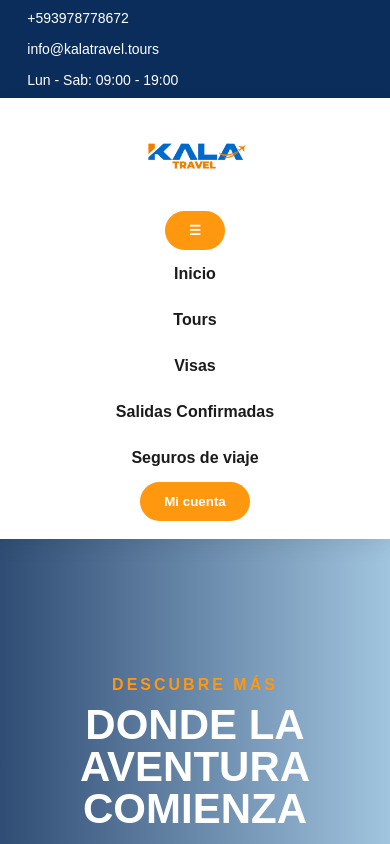
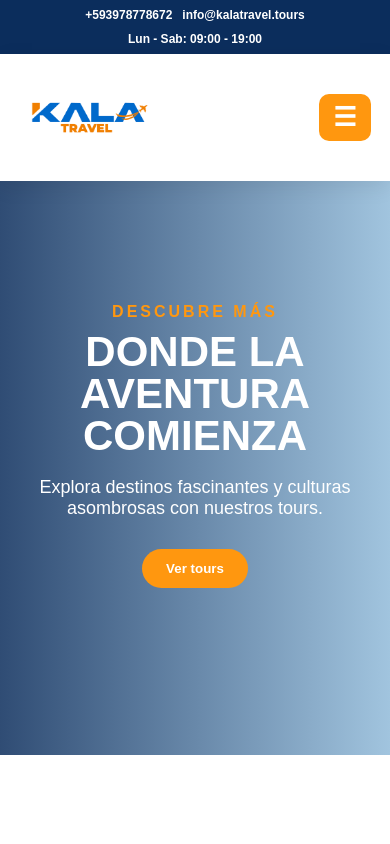
Before and after one commit to InfoKT23/Kala_Travel_pagina, a Next.js app: page / in a window 390 px wide. Shown: the top 844 px of the page. Built offline with nearby package versions, Linux system fonts and the light colour scheme.

Commit message:
Update globals.css

```diff
--- a/app/globals.css
+++ b/app/globals.css
@@ -16,6 +16,7 @@ body {
   font-family: Arial, Helvetica, sans-serif;
   color: var(--texto);
   background: #fff;
+  padding-top: 155px;
 }
 
 a {
@@ -23,27 +24,35 @@ a {
   color: inherit;
 }
 
+/* HEADER FIJO COMPLETO */
+.siteHeader {
+  position: fixed;
+  top: 0;
+  left: 0;
+  width: 100%;
+  z-index: 9999;
+}
+
+/* FRANJA AZUL */
 .topbar {
   background: var(--azul-oscuro);
   color: white;
   padding: 10px 7%;
   display: flex;
   justify-content: center;
-  gap: 30px;
+  gap: 35px;
   font-size: 14px;
+  font-weight: 600;
 }
 
+/* NAVBAR */
 .navbar {
-  padding: 18px 7%;
+  padding: 22px 7%;
   display: flex;
   justify-content: space-between;
   align-items: center;
   background: white;
   box-shadow: 0 6px 20px rgba(0,0,0,.08);
-
-  position: sticky;
-  top: 0;
-  z-index: 1000;
 }
 
 .logo {
@@ -55,23 +64,36 @@ a {
   object-fit: contain;
 }
 
-.navbar ul {
+/* MENÚ */
+.navMenu {
   display: flex;
   list-style: none;
   gap: 28px;
   font-weight: 700;
 }
 
-.navbar li {
+.navMenu li {
   cursor: pointer;
   transition: color .3s;
 }
 
-.navbar li:hover {
+.navMenu li:hover {
   color: var(--naranja);
 }
 
-button {
+.menuBtn {
+  display: none;
+  background: var(--naranja);
+  color: white;
+  border: none;
+  font-size: 26px;
+  border-radius: 10px;
+  padding: 8px 14px;
+}
+
+/* BOTONES */
+button,
+.accountBtn {
   background: var(--naranja);
   border: none;
   padding: 12px 24px;
@@ -82,11 +104,13 @@ button {
   transition: .3s;
 }
 
-button:hover {
+button:hover,
+.accountBtn:hover {
   background: var(--azul);
   transform: translateY(-2px);
 }
 
+/* HERO */
 .hero {
   min-height: 620px;
   background:
@@ -96,12 +120,12 @@ button:hover {
   background-position: center;
   display: flex;
   align-items: center;
-  padding: 0 60px; /* 🔥 fijo, no porcentaje */
+  padding: 0 60px;
   color: white;
 }
 
 .heroContent {
-  max-width: 1200px; /* más ancho */
+  max-width: 1200px;
 }
 
 .heroContent p {
@@ -124,6 +148,7 @@ button:hover {
   margin-bottom: 30px;
 }
 
+/* SECCIONES */
 .section {
   padding: 85px 7%;
   text-align: center;
@@ -187,6 +212,7 @@ button:hover {
   background: linear-gradient(180deg, #eef7ff, #ffffff);
 }
 
+/* FOOTER */
 footer {
   background: var(--azul-oscuro);
   color: white;
@@ -198,16 +224,53 @@ footer img {
   margin-bottom: 15px;
 }
 
+/* RESPONSIVE */
 @media (max-width: 900px) {
-  .topbar,
-  .navbar {
-    flex-direction: column;
-    gap: 15px;
+  body {
+    padding-top: 135px;
   }
 
-  .navbar ul {
+  .topbar {
+    font-size: 12px;
+    gap: 10px;
+    flex-wrap: wrap;
+    text-align: center;
+    padding: 8px 5%;
+  }
+
+  .navbar {
+    padding: 16px 5%;
+  }
+
+  .logo img {
+    width: 135px;
+    height: auto;
+  }
+
+  .menuBtn {
+    display: block;
+  }
+
+  .accountBtn {
+    display: none;
+  }
+
+  .navMenu {
+    position: absolute;
+    top: 100%;
+    left: 0;
+    width: 100%;
+    background: white;
+    display: none;
     flex-direction: column;
-    text-align: center;
+    align-items: center;
+    gap: 18px;
+    padding: 25px 0;
+    box-shadow: 0 10px 25px rgba(0,0,0,.12);
+  }
+
+  .navMenu.active {
+    display: flex;
   }
 
   .grid {
@@ -217,9 +280,14 @@ footer img {
   .hero {
     text-align: center;
     justify-content: center;
+    padding: 60px 7%;
   }
 
   .hero h1 {
     font-size: 42px;
   }
+
+  .hero span {
+    font-size: 18px;
+  }
 }
```
